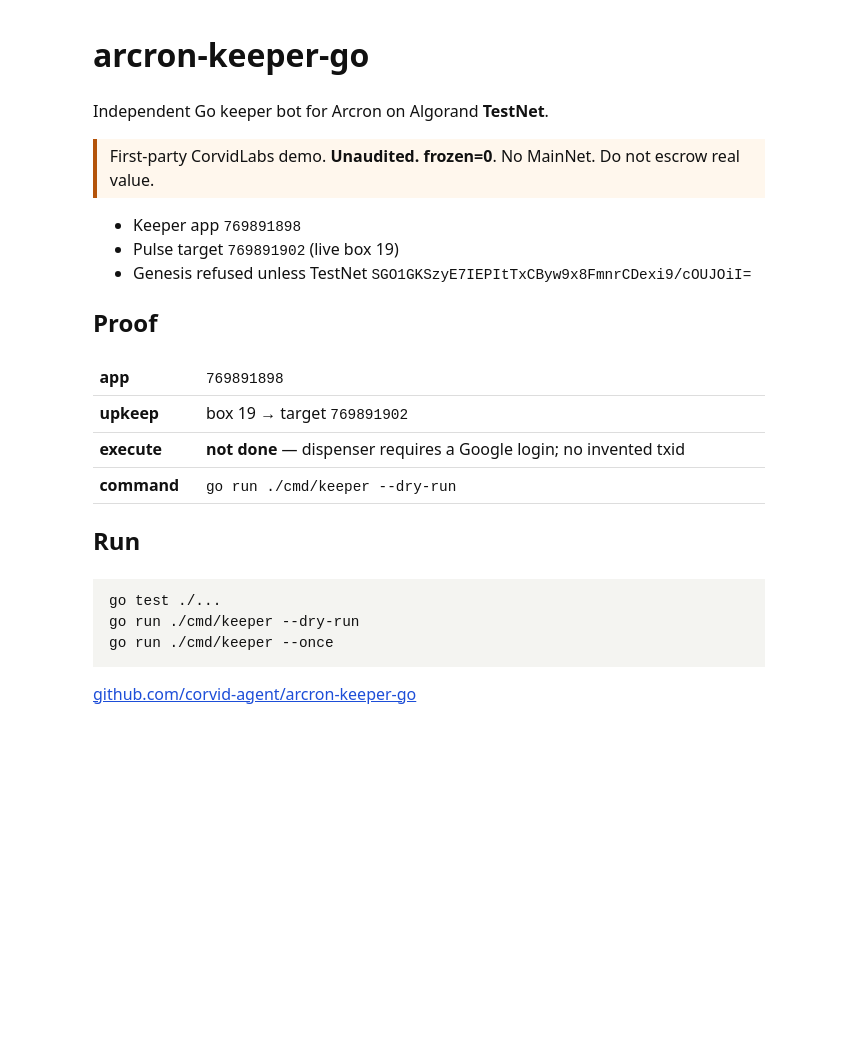
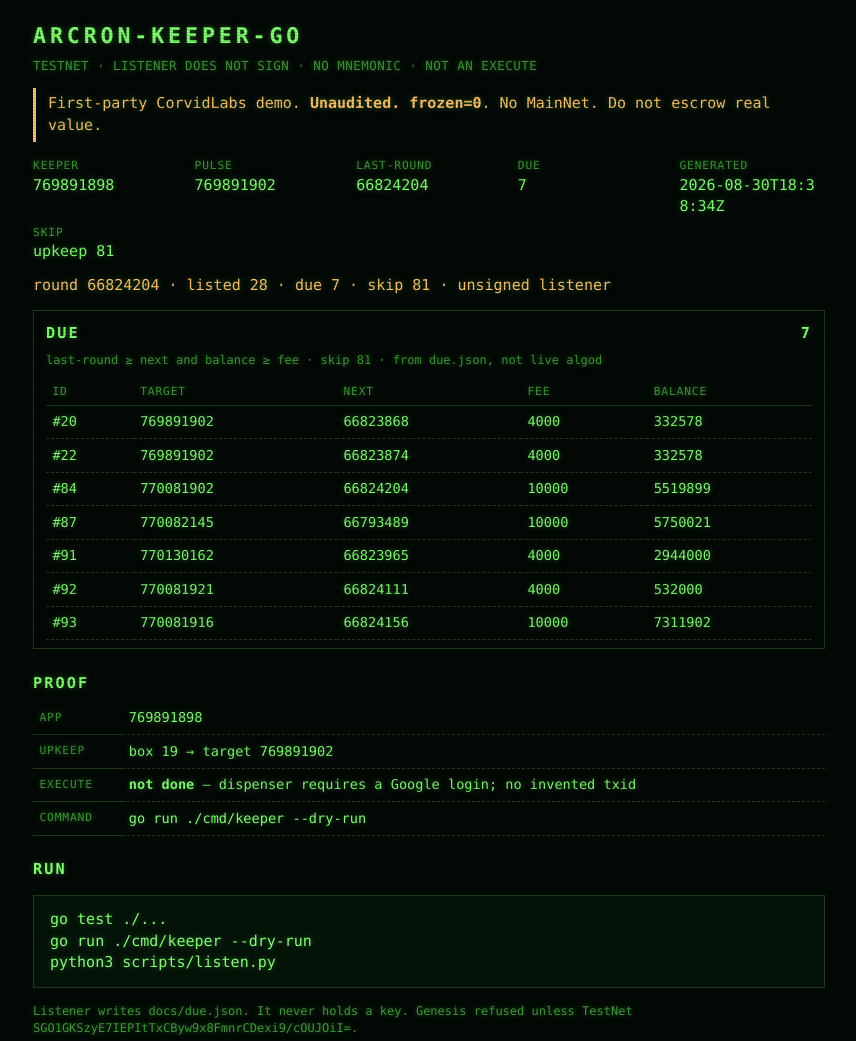
Before and after one commit to corvid-agent/arcron-keeper-go, a plain HTML site: page docs/index.html in a window 1280 px wide. Shown: the top 1041 px of the page, without its empty margins (211-1067 px from the left). Before the commit the page ends 800 px from the top, so only its background shows below. Drawn offline with Linux system fonts and the light colour scheme.

Commit message:
Add a no-key TestNet listener that writes docs/due.json.
The listener decodes 130-byte upkeep heads, never signs, and weekday Actions refresh the Pages due list.

```diff
--- /dev/null
+++ b/docs/due.json
@@ -0,0 +1,77 @@
+{
+  "generated_at": "2026-08-30T18:38:34Z",
+  "algod": "https://testnet-api.algonode.cloud",
+  "app": 769891898,
+  "genesis": "testnet-v1.0",
+  "last_round": 66824204,
+  "listed": 28,
+  "skipped": [
+    81
+  ],
+  "due_count": 7,
+  "due": [
+    {
+      "id": 20,
+      "target": 769891902,
+      "interval": 15428,
+      "next": 66823868,
+      "fee": 4000,
+      "balance": 332578,
+      "times": 9
+    },
+    {
+      "id": 22,
+      "target": 769891902,
+      "interval": 15428,
+      "next": 66823874,
+      "fee": 4000,
+      "balance": 332578,
+      "times": 9
+    },
+    {
+      "id": 84,
+      "target": 770081902,
+      "interval": 1286,
+      "next": 66824204,
+      "fee": 10000,
+      "balance": 5519899,
+      "times": 43
+    },
+    {
+      "id": 87,
+      "target": 770082145,
+      "interval": 1286,
+      "next": 66793489,
+      "fee": 10000,
+      "balance": 5750021,
+      "times": 22
+    },
+    {
+      "id": 91,
+      "target": 770130162,
+      "interval": 1286,
+      "next": 66823965,
+      "fee": 4000,
+      "balance": 2944000,
+      "times": 19
+    },
+    {
+      "id": 92,
+      "target": 770081921,
+      "interval": 1286,
+      "next": 66824111,
+      "fee": 4000,
+      "balance": 532000,
+      "times": 17
+    },
+    {
+      "id": 93,
+      "target": 770081916,
+      "interval": 1286,
+      "next": 66824156,
+      "fee": 10000,
+      "balance": 7311902,
+      "times": 19
+    }
+  ]
+}
--- a/docs/index.html
+++ b/docs/index.html
@@ -4,36 +4,109 @@
   <meta charset="utf-8">
   <meta name="viewport" content="width=device-width, initial-scale=1">
   <title>arcron-keeper-go</title>
-  <style>
-    body { font-family: ui-sans-serif, system-ui, sans-serif; max-width: 42rem; margin: 2rem auto; padding: 0 1rem; line-height: 1.45; color: #111; }
-    code, pre { font-family: ui-monospace, monospace; font-size: 0.9em; }
-    pre { background: #f4f4f1; padding: 0.8rem 1rem; overflow: auto; }
-    .warn { border-left: 4px solid #b45309; padding: 0.4rem 0.8rem; background: #fff7ed; }
-    a { color: #1d4ed8; }
-    table { border-collapse: collapse; width: 100%; }
-    td, th { border-bottom: 1px solid #ddd; text-align: left; padding: 0.35rem 0.4rem; vertical-align: top; }
-  </style>
+  <meta name="description" content="Independent Go keeper plus a no-key listener. Due list from docs/due.json. TestNet only. Not an execute.">
+  <link rel="stylesheet" href="style.css">
 </head>
 <body>
-  <h1>arcron-keeper-go</h1>
-  <p>Independent Go keeper bot for Arcron on Algorand <strong>TestNet</strong>.</p>
+  <div class="crt" aria-hidden="true"></div>
+  <div class="bezel">
+    <header class="hdr">
+      <div class="hdr-row">
+        <h1>ARCRON-KEEPER-GO</h1>
+        <span class="blink">█</span>
+      </div>
+      <p class="tag">TESTNET · LISTENER DOES NOT SIGN · NO MNEMONIC · NOT AN EXECUTE</p>
       <p class="warn">First-party CorvidLabs demo. <strong>Unaudited. frozen=0</strong>. No MainNet. Do not escrow real value.</p>
-  <ul>
-    <li>Keeper app <code>769891898</code></li>
-    <li>Pulse target <code>769891902</code> (live box 19)</li>
-    <li>Genesis refused unless TestNet <code>SGO1GKSzyE7IEPItTxCByw9x8FmnrCDexi9/cOUJOiI=</code></li>
-  </ul>
-  <h2>Proof</h2>
+      <dl class="meta">
+        <div><dt>keeper</dt><dd>769891898</dd></div>
+        <div><dt>pulse</dt><dd>769891902</dd></div>
+        <div><dt>last-round</dt><dd id="last-round">…</dd></div>
+        <div><dt>due</dt><dd id="due-count">…</dd></div>
+        <div><dt>generated</dt><dd id="generated">…</dd></div>
+        <div><dt>skip</dt><dd>upkeep 81</dd></div>
+      </dl>
+      <p class="status" id="status">loading due.json…</p>
+    </header>
+
+    <section class="due" aria-label="due upkeeps">
+      <h2>DUE <span class="n" id="n-due">0</span></h2>
+      <p class="why">last-round ≥ next and balance ≥ fee · skip 81 · from due.json, not live algod</p>
+      <table>
+        <thead>
+          <tr>
+            <th>id</th>
+            <th>target</th>
+            <th>next</th>
+            <th>fee</th>
+            <th>balance</th>
+          </tr>
+        </thead>
+        <tbody id="due-body">
+          <tr><td colspan="5" class="empty">loading…</td></tr>
+        </tbody>
+      </table>
+    </section>
+
+    <h2>PROOF</h2>
     <table>
       <tr><th>app</th><td><code>769891898</code></td></tr>
       <tr><th>upkeep</th><td>box 19 → target <code>769891902</code></td></tr>
       <tr><th>execute</th><td><strong>not done</strong> — dispenser requires a Google login; no invented txid</td></tr>
       <tr><th>command</th><td><code>go run ./cmd/keeper --dry-run</code></td></tr>
     </table>
-  <h2>Run</h2>
+
+    <h2>RUN</h2>
     <pre>go test ./...
 go run ./cmd/keeper --dry-run
-go run ./cmd/keeper --once</pre>
-  <p><a href="https://github.com/corvid-agent/arcron-keeper-go">github.com/corvid-agent/arcron-keeper-go</a></p>
+python3 scripts/listen.py</pre>
+    <p class="why">Listener writes <code>docs/due.json</code>. It never holds a key. Genesis refused unless TestNet <code>SGO1GKSzyE7IEPItTxCByw9x8FmnrCDexi9/cOUJOiI=</code>.</p>
+
+    <footer>
+      <p>Not arrivals. This board lists due upkeeps the Go keeper would consider — it does not sign and is not an execute.</p>
+      <p>
+        <a href="https://github.com/corvid-agent/arcron-keeper-go">github.com/corvid-agent/arcron-keeper-go</a>
+        ·
+        <a href="https://testnet.explorer.perawallet.app/application/769891898">keeper 769891898</a>
+      </p>
+    </footer>
+  </div>
+  <script>
+    (function () {
+      function $(id) { return document.getElementById(id); }
+      fetch("due.json")
+        .then(function (res) {
+          if (!res.ok) throw new Error("due.json " + res.status);
+          return res.json();
+        })
+        .then(function (data) {
+          var due = data.due || [];
+          $("last-round").textContent = String(data.last_round);
+          $("due-count").textContent = String(data.due_count);
+          $("generated").textContent = data.generated_at || "—";
+          $("n-due").textContent = String(due.length);
+          $("status").textContent =
+            "round " + data.last_round + " · listed " + data.listed +
+            " · due " + data.due_count + " · skip 81 · unsigned listener";
+          var body = $("due-body");
+          if (!due.length) {
+            body.innerHTML = '<tr><td colspan="5" class="empty">none due</td></tr>';
+            return;
+          }
+          body.innerHTML = due.map(function (u) {
+            return "<tr>" +
+              '<td class="num">#' + u.id + "</td>" +
+              '<td class="num">' + u.target + "</td>" +
+              '<td class="num">' + u.next + "</td>" +
+              '<td class="num">' + u.fee + "</td>" +
+              '<td class="num">' + u.balance + "</td>" +
+              "</tr>";
+          }).join("");
+        })
+        .catch(function (err) {
+          $("status").textContent = "due.json failed: " + (err && err.message ? err.message : err);
+          $("due-body").innerHTML = '<tr><td colspan="5" class="empty">due.json unavailable</td></tr>';
+        });
+    })();
+  </script>
 </body>
 </html>
--- /dev/null
+++ b/docs/style.css
@@ -0,0 +1,144 @@
+:root {
+  --bg: #020804;
+  --phos: #7cff6b;
+  --phos-dim: #3a9a32;
+  --amber: #ffbf5e;
+  --warn: #ff6b5a;
+  --mute: #1c3a18;
+  --scan: rgba(0, 0, 0, 0.28);
+}
+
+* { box-sizing: border-box; }
+html, body { margin: 0; min-height: 100%; }
+body {
+  background: var(--bg);
+  color: var(--phos);
+  font: 15px/1.45 "IBM Plex Mono", "Share Tech Mono", ui-monospace, Menlo, Consolas, monospace;
+  text-shadow: 0 0 6px rgba(124, 255, 107, 0.35);
+}
+
+.crt {
+  pointer-events: none;
+  position: fixed;
+  inset: 0;
+  z-index: 9;
+  background:
+    repeating-linear-gradient(
+      to bottom,
+      transparent 0px,
+      transparent 2px,
+      var(--scan) 3px
+    );
+  mix-blend-mode: multiply;
+}
+
+.bezel {
+  max-width: 52rem;
+  margin: 0 auto;
+  padding: 1.25rem 1.25rem 3rem;
+  position: relative;
+  z-index: 1;
+}
+
+.hdr h1 {
+  display: inline;
+  font-size: 1.35rem;
+  letter-spacing: 0.18em;
+  font-weight: 700;
+  margin: 0;
+}
+.blink { animation: blink 1.1s step-end infinite; margin-left: 0.4rem; }
+@keyframes blink { 50% { opacity: 0; } }
+
+.tag {
+  color: var(--phos-dim);
+  letter-spacing: 0.04em;
+  font-size: 0.78rem;
+  margin: 0.35rem 0 0.8rem;
+}
+
+.warn {
+  border-left: 3px solid var(--amber);
+  padding: 0.35rem 0.75rem;
+  color: var(--amber);
+  margin: 0 0 1rem;
+}
+
+.meta {
+  display: grid;
+  grid-template-columns: repeat(auto-fit, minmax(140px, 1fr));
+  gap: 0.4rem 1rem;
+  margin: 0 0 0.8rem;
+}
+.meta div { margin: 0; }
+.meta dt {
+  color: var(--phos-dim);
+  font-size: 0.7rem;
+  letter-spacing: 0.08em;
+  text-transform: uppercase;
+}
+.meta dd { margin: 0; word-break: break-all; }
+
+.status { color: var(--amber); margin: 0.4rem 0 0.8rem; min-height: 1.4em; }
+
+h2 {
+  margin: 1.4rem 0 0.5rem;
+  font-size: 0.95rem;
+  letter-spacing: 0.14em;
+}
+
+.due {
+  border: 1px solid var(--mute);
+  padding: 0.7rem 0.75rem 0.5rem;
+}
+.due h2 { margin-top: 0; }
+.due .n { float: right; color: var(--phos); }
+.why { color: var(--phos-dim); font-size: 0.75rem; margin: 0.2rem 0 0.6rem; }
+
+table { border-collapse: collapse; width: 100%; font-size: 0.85rem; }
+th {
+  color: var(--phos-dim);
+  font-weight: 500;
+  letter-spacing: 0.08em;
+  text-transform: uppercase;
+  font-size: 0.7rem;
+  text-align: left;
+  padding: 0.3rem 0.4rem;
+  border-bottom: 1px solid var(--mute);
+}
+td {
+  border-bottom: 1px dashed var(--mute);
+  text-align: left;
+  padding: 0.4rem 0.4rem;
+  vertical-align: top;
+}
+.num { font-variant-numeric: tabular-nums; }
+
+pre, code { font-family: inherit; }
+pre {
+  background: #041208;
+  border: 1px solid var(--mute);
+  padding: 0.8rem 1rem;
+  overflow: auto;
+  color: var(--phos);
+}
+
+ul { padding-left: 1.1rem; }
+li { margin: 0.2rem 0; }
+
+footer {
+  margin-top: 2rem;
+  color: var(--phos-dim);
+  font-size: 0.75rem;
+  border-top: 1px solid var(--mute);
+  padding-top: 0.8rem;
+}
+a { color: var(--phos); }
+a:hover { color: var(--amber); }
+
+.empty { color: var(--phos-dim); }
+
+@media (prefers-reduced-motion: reduce) {
+  .blink { animation: none; }
+  .crt { display: none; }
+}
```
Also changed, not shown: 4 other files. Lines whose indentation alone changed are shown as unchanged.
